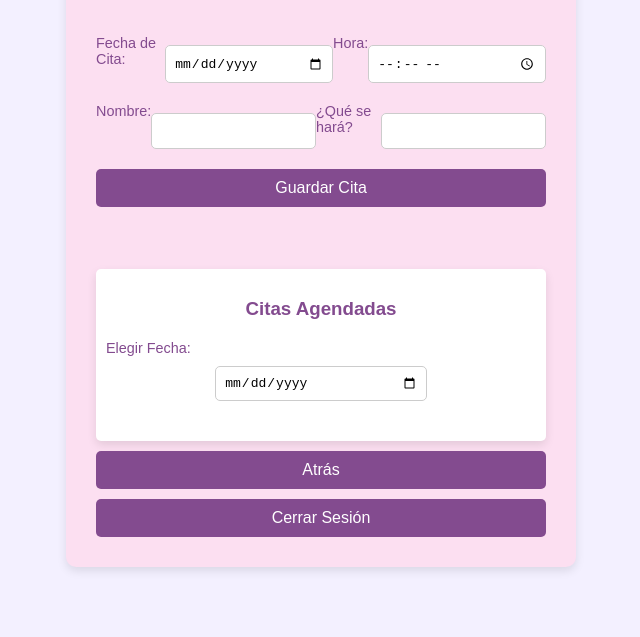
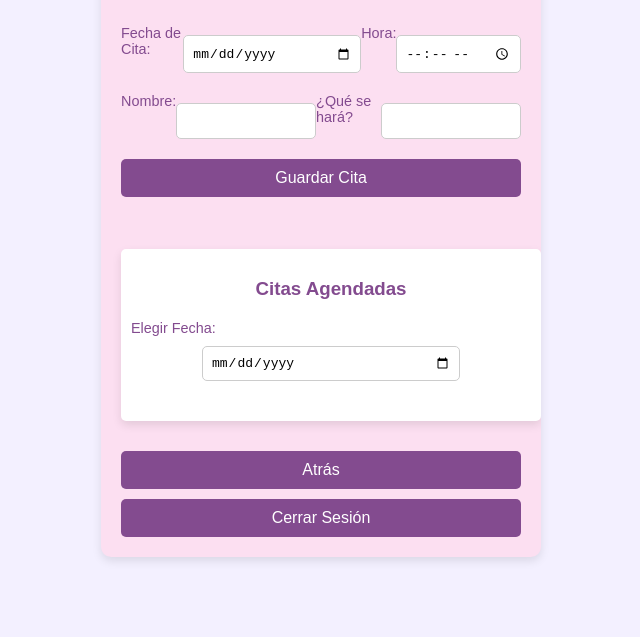
Before and after one commit to Ecumbe/luxury, a website with bundled scripts: page agendar-cita.html in a window 1280 px wide. Shown: the part 163-800 px from the top of the page, without its empty margins (319-959 px from the left). Built offline with nearby package versions, Linux system fonts and the light colour scheme.

Commit message:
Update agendar-cita.css

```diff
--- a/css/agendar-cita.css
+++ b/css/agendar-cita.css
@@ -12,10 +12,10 @@ body {
     background-color: #fcdff1;
     border-radius: 10px;
     box-shadow: 0px 4px 10px rgba(0, 0, 0, 0.1);
-    padding: 30px;
-    width: 450px;
+    padding: 20px;
+    width: 400px;  /* Reducido para optimizar espacio */
     text-align: center;
-    overflow: hidden; /* Evitar desbordamiento en el contenedor principal */
+    overflow: hidden;
     display: flex;
     flex-direction: column;
 }
@@ -26,7 +26,7 @@ h2, h3 {
 }
 
 .form-container {
-    margin-top: 20px;
+    margin-top: 10px;
 }
 
 .form-row {
@@ -43,7 +43,7 @@ label {
 }
 
 input {
-    width: 48%;
+    width: 45%;  /* Ajuste para que los inputs ocupen menos espacio */
     padding: 8px;
     margin: 10px 0;
     border-radius: 5px;
@@ -73,20 +73,22 @@ button:hover {
 }
 
 .citas-agendadas {
-    margin-top: 30px;
+    margin-top: 20px;
     padding: 10px;
     background-color: #fff;
     border-radius: 5px;
     box-shadow: 0px 4px 10px rgba(0, 0, 0, 0.1);
-    max-height: 300px; /* Limitar la altura de la sección de citas agendadas */
-    overflow-y: auto; /* Habilitar el scroll si las citas superan la altura */
+    max-height: 220px;  /* Reducido para evitar desbordamiento */
+    overflow-y: auto;  /* Scroll cuando haya muchas citas */
+    width: 100%;
+    margin-bottom: 20px;  /* Separación para no tocar el formulario */
 }
 
 #citas-list {
     margin-top: 20px;
     text-align: left;
-    max-height: 250px;
-    overflow-y: auto; /* Permitir scroll */
+    max-height: 200px;  /* Ajuste para no ocupar demasiado espacio */
+    overflow-y: auto;  /* Permitir scroll */
 }
 
 #citas-list div {
@@ -111,11 +113,31 @@ button:hover {
 }
 
 input[type="date"] {
-    width: 45%;
+    width: 60%;  /* Reducción de tamaño */
+    padding: 8px;
 }
 
-/* Ajustar los botones para que estén al lado de cada cita */
+input[type="time"] {
+    width: 40%;  /* Ajuste para optimizar espacio */
+    padding: 8px;
+}
+
+/* Ajustar los botones de "Sí" y "No" al lado */
 #citas-list div p {
     margin-right: 20px;
-    flex-grow: 1; /* Hacer que el texto ocupe el espacio disponible */
+    flex-grow: 1;
 }
+
+#citas-list button {
+    margin-left: 10px;
+    padding: 5px 10px;
+    border-radius: 5px;
+    background-color: #834b8f;
+    color: white;
+    border: none;
+    cursor: pointer;
+}
+
+#citas-list button:hover {
+    background-color: #6d3b73;
+}
```
